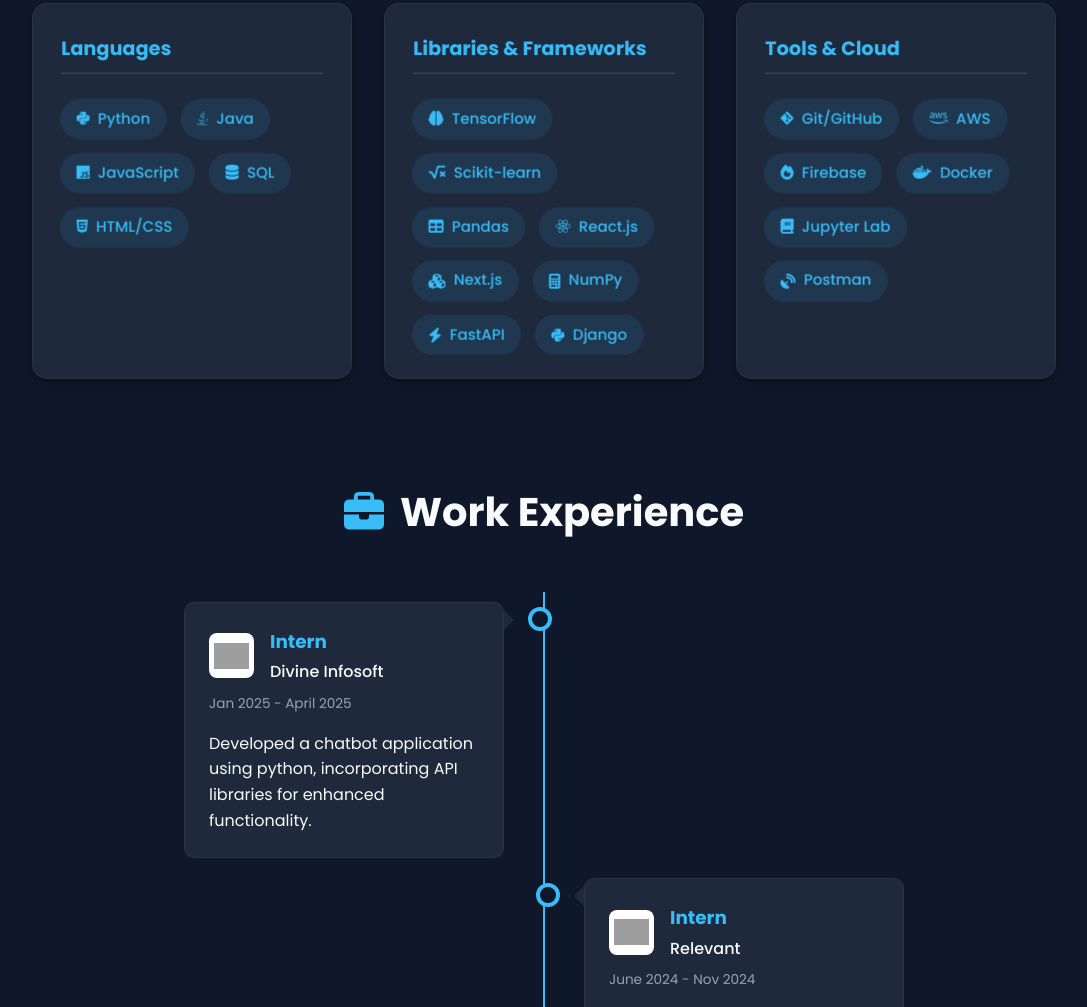
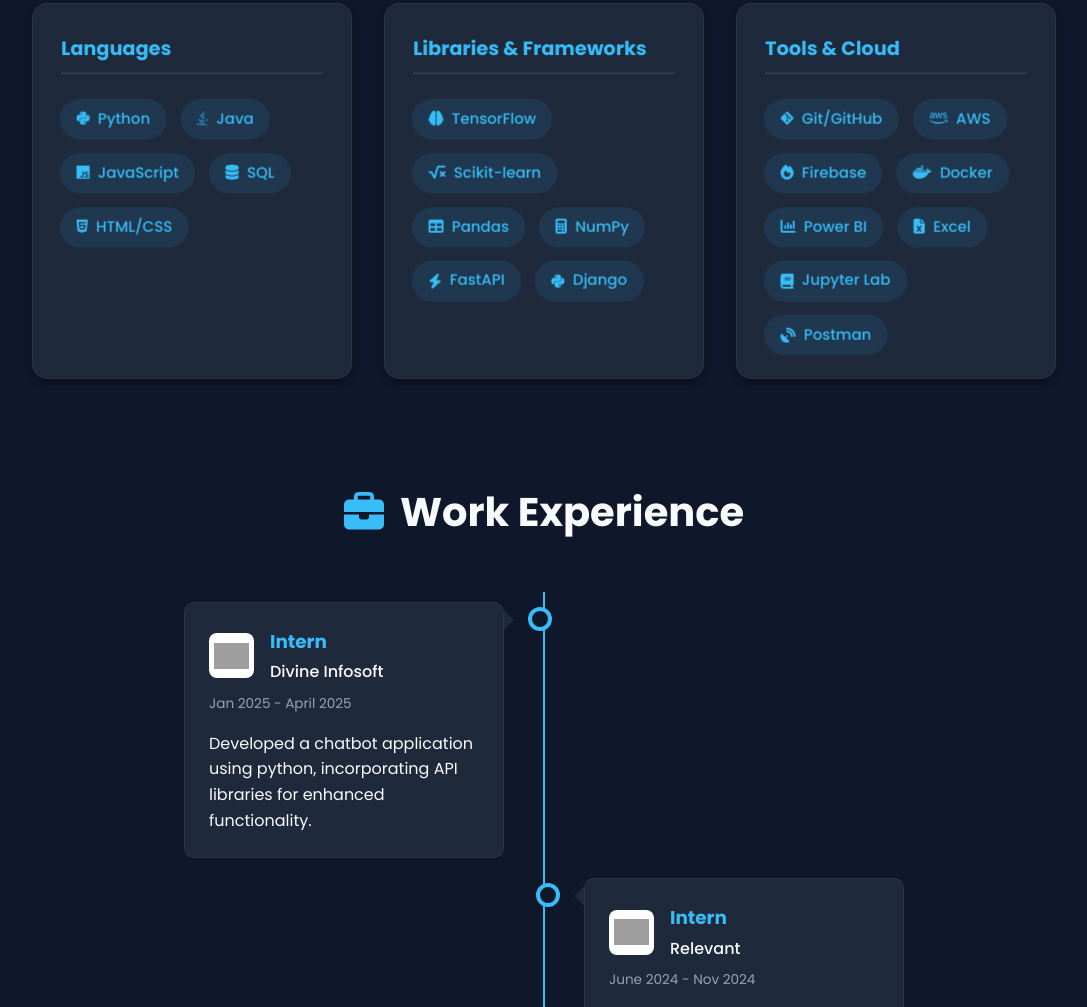
Before and after one commit to princebhuva21112003/resume, a plain HTML site: page index.html in a window 1280 px wide. Shown: the part 1602-2609 px from the top of the page, without its empty margins (96-1183 px from the left). Drawn offline with nearby package versions, Linux system fonts and the light colour scheme; grey boxes are pictures that could not be loaded.

Commit message:
Update index.html

```diff
--- a/index.html
+++ b/index.html
@@ -785,8 +785,6 @@
                         <span class="skill-tag"><i class="fa-solid fa-brain"></i> TensorFlow</span>
                         <span class="skill-tag"><i class="fa-solid fa-square-root-variable"></i> Scikit-learn</span>
                         <span class="skill-tag"><i class="fa-solid fa-table"></i> Pandas</span>
-                        <span class="skill-tag"><i class="fa-brands fa-react"></i> React.js</span>
-                        <span class="skill-tag"><i class="fa-solid fa-cubes"></i> Next.js</span>
                         <span class="skill-tag"><i class="fa-solid fa-calculator"></i> NumPy</span>
                         <span class="skill-tag"><i class="fa-solid fa-bolt"></i> FastAPI</span>
                         <span class="skill-tag"><i class="fa-brands fa-python"></i> Django</span>
@@ -799,6 +797,8 @@
                         <span class="skill-tag"><i class="fa-brands fa-aws"></i> AWS</span>
                         <span class="skill-tag"><i class="fa-solid fa-fire"></i> Firebase</span>
                         <span class="skill-tag"><i class="fa-brands fa-docker"></i> Docker</span>
+                        <span class="skill-tag"><i class="fa-solid fa-chart-column"></i> Power BI </span>
+                        <span class="skill-tag"><i class="fa-solid fa-file-excel"></i> Excel</span>
                         <span class="skill-tag"><i class="fa-solid fa-book"></i> Jupyter Lab</span>
                         <span class="skill-tag"><i class="fa-solid fa-satellite-dish"></i> Postman</span>
                     </div>
```
